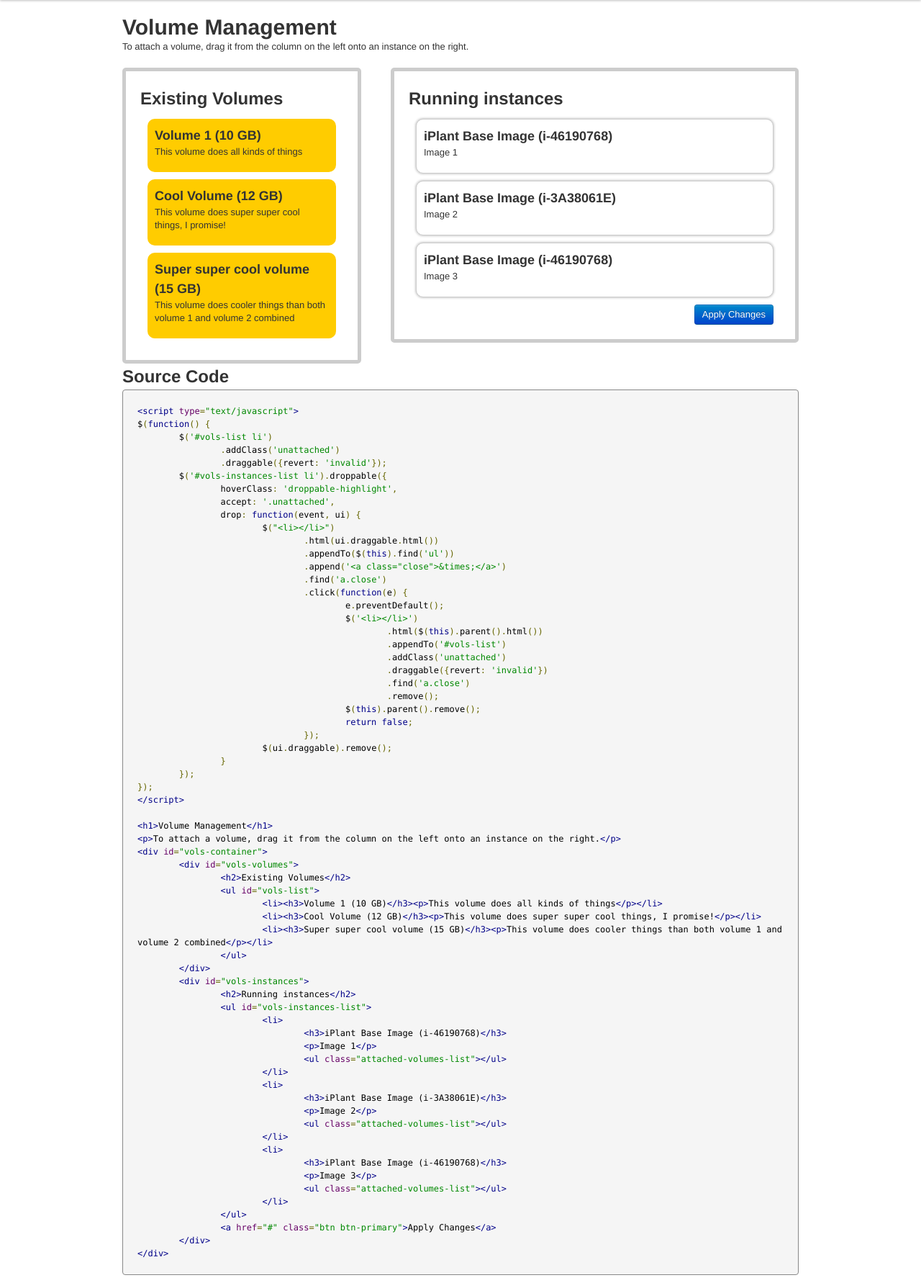
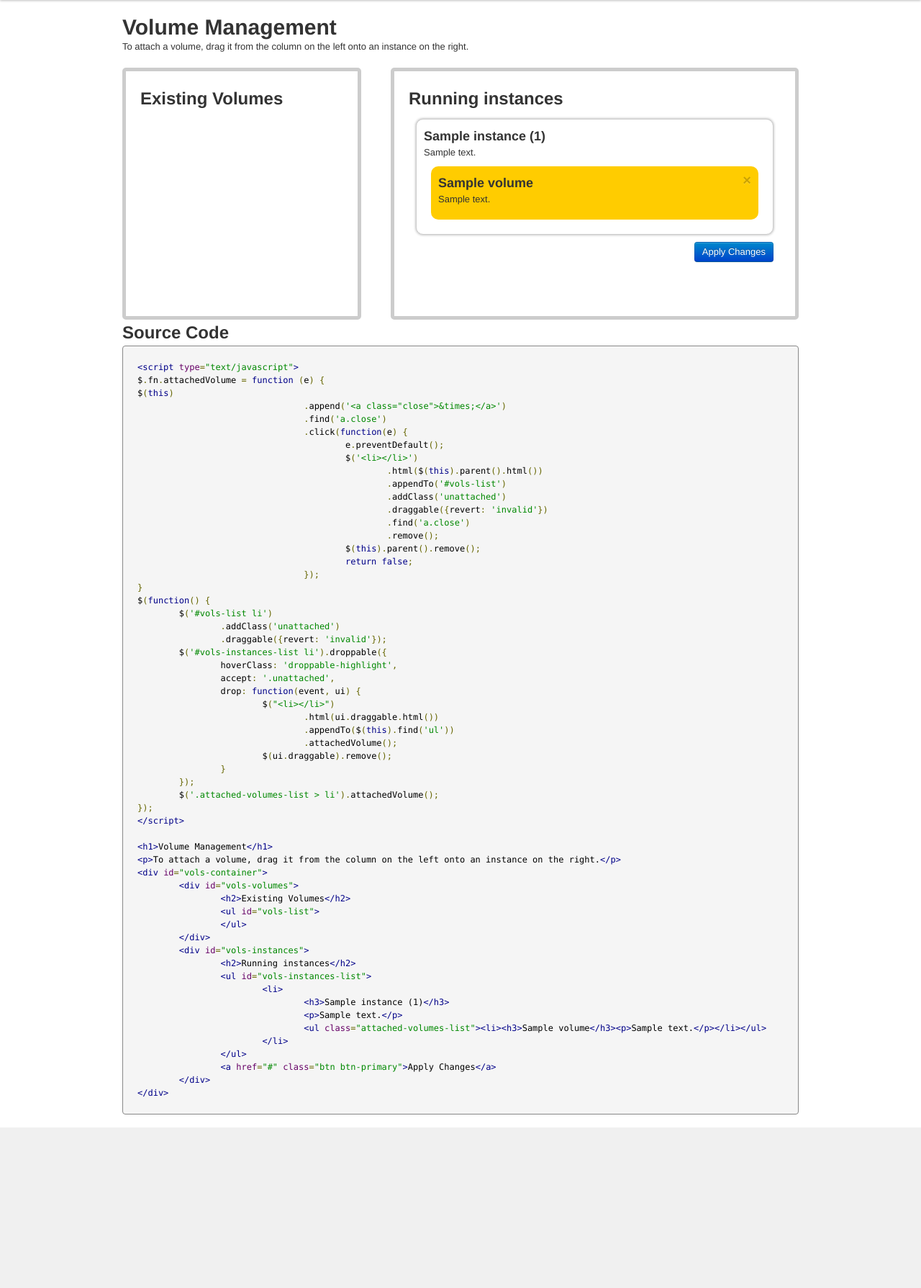
Before and after one commit to cjlarose/ui-demo, a PHP site: page /volumes.php in a window 1280 px wide. Shown: the part 40-1829 px from the top of the page at 72% size. After the commit the page ends 1606 px from the top, so only its background shows below. Run offline with PHP 8.4, Linux system fonts and the light colour scheme; tables that the repository leaves empty or names only in its code hold one stand-in row (values such as "Sample post").

Commit message:
Added real data to volumes.php

```diff
--- a/model.php
+++ b/model.php
@@ -108,6 +108,11 @@ class Volume extends Model {
 		$query = "SELECT * FROM volumes where instance_id = '{$instance_id}'";
 		return self::query($query);
 	}
+
+	public static function get_unattached() {
+		$query =  "SELECT * FROM volumes where instance_id is NULL";
+		return self::query($query);
+	}
 }
 
 //header('Cache-Control: no-cache, must-revalidate');
--- a/volumes.php
+++ b/volumes.php
@@ -1,17 +1,7 @@
 <?php
-$volume_data = array(
-	array('Volume 1', 'This volume does all kinds of things', '10'),
-	array('Cool Volume', 'This volume does super super cool things, I promise!', '12'),
-	array('Super super cool volume', 'This volume does cooler things than both volume 1 and volume 2 combined', '15')
-);
-$volumes = array();
-foreach ($volume_data as $volume_datum) {
-	$volumes[] = (object) array(
-		'name' => $volume_datum[0],
-		'description' => $volume_datum[1],
-		'size' => $volume_datum[2]
-	);
-}
+include 'model.php';
+$volumes_result = Volume::get_unattached();
+$volumes = $volumes_result->results;
 
 $instance_data = array(
 	array('i-46190768', 'Image 1', 'm1.small', array(1)),
@@ -28,21 +18,15 @@ foreach ($instance_data as $instance_datum) {
 		'size' => $instance_datum[2]
 	);
 }
+
+$instance_result = Instance::get_all_with_volumes();
+$instances = $instance_result->results;
 ?>
 <?php include 'header.php'; ?>
 
 <script type="text/javascript">
-$(function() {
-	$('#vols-list li')
-		.addClass('unattached')
-		.draggable({revert: 'invalid'});
-	$('#vols-instances-list li').droppable({
-		hoverClass: 'droppable-highlight',
-		accept: '.unattached',
-		drop: function(event, ui) {
-			$("<li></li>")
-				.html(ui.draggable.html())
-				.appendTo($(this).find('ul'))
+$.fn.attachedVolume = function (e) {
+$(this)
 				.append('<a class="close">&times;</a>')
 				.find('a.close')
 				.click(function(e) {
@@ -57,9 +41,23 @@ $(function() {
 					$(this).parent().remove();
 					return false;
 				});
+}
+$(function() {
+	$('#vols-list li')
+		.addClass('unattached')
+		.draggable({revert: 'invalid'});
+	$('#vols-instances-list li').droppable({
+		hoverClass: 'droppable-highlight',
+		accept: '.unattached',
+		drop: function(event, ui) {
+			$("<li></li>")
+				.html(ui.draggable.html())
+				.appendTo($(this).find('ul'))
+				.attachedVolume();
 			$(ui.draggable).remove();
 		}
 	});
+	$('.attached-volumes-list > li').attachedVolume();
 });
 </script>
 
@@ -81,10 +79,13 @@ foreach ($volumes as $volume) {
 		<ul id="vols-instances-list">
 <?php
 foreach ($instances as $instance) {
+	$attached_volumes_list_content = "";
+	foreach ($instance->Volume as $volume)
+		$attached_volumes_list_content .= "<li><h3>{$volume->name}</h3><p>{$volume->description}</p></li>";
 	echo "\t\t\t<li>
 				<h3>{$instance->name} ({$instance->id})</h3>
 				<p>{$instance->description}</p>
-				<ul class=\"attached-volumes-list\"></ul>
+				<ul class=\"attached-volumes-list\">{$attached_volumes_list_content}</ul>
 			</li>\n";
 }
 ?>
```
